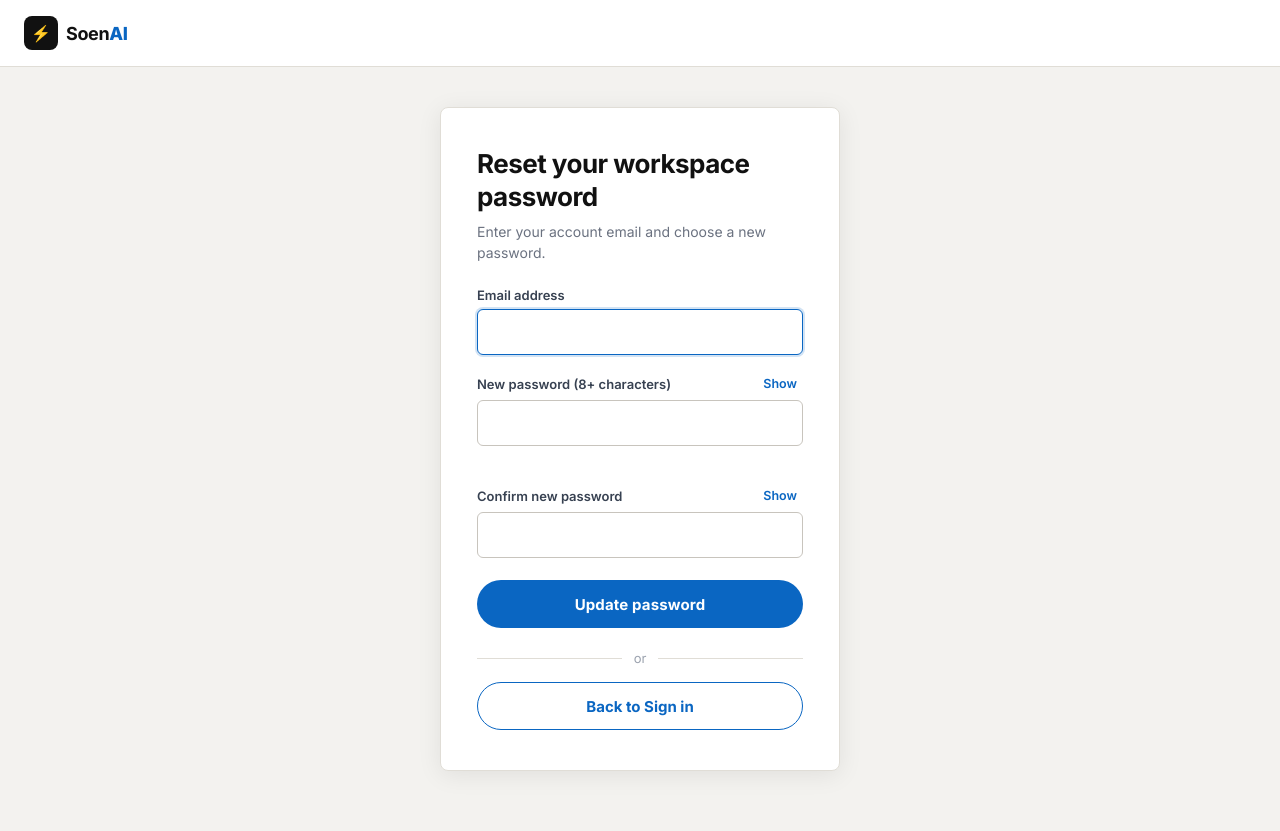
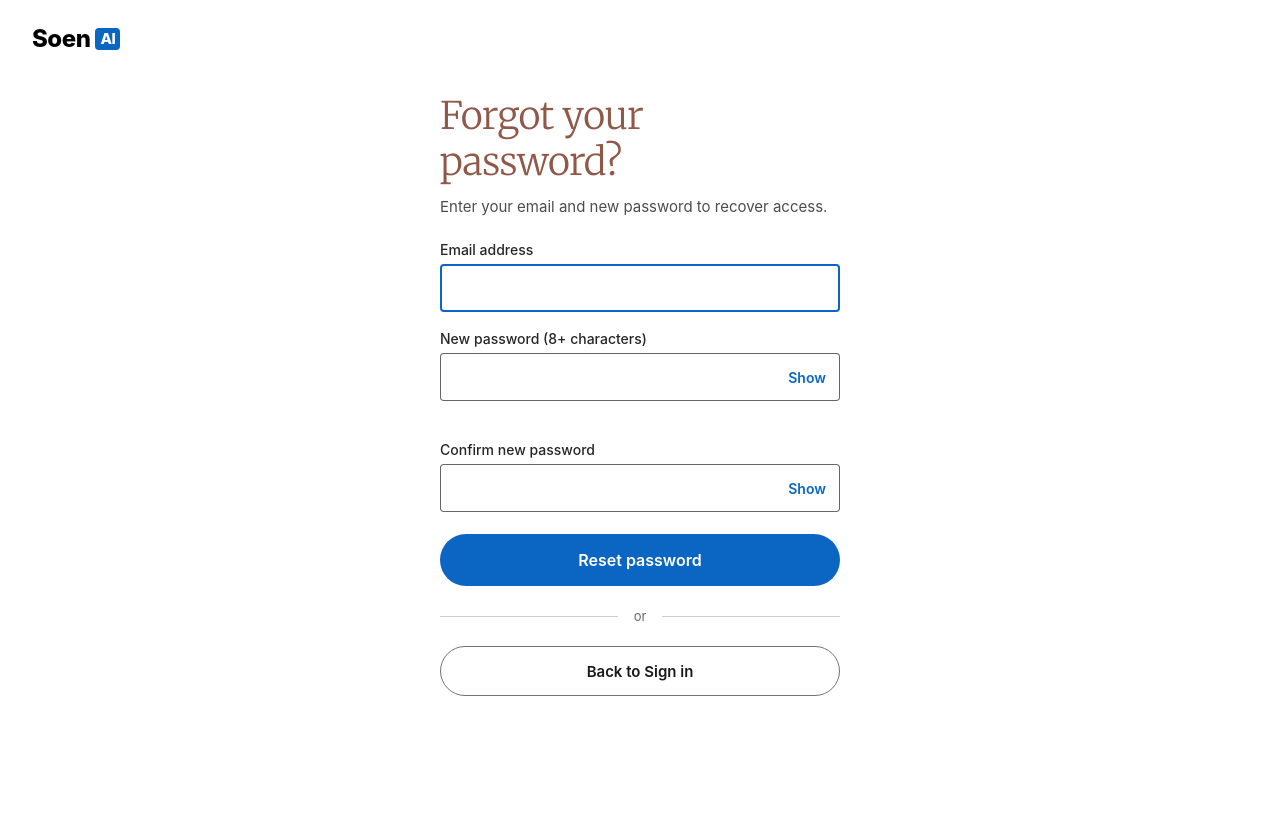
Before and after one commit to np9273903-del/AiChatBot, a PHP site: page /soen-php/forgot-password.php in a window 1280 px wide. After the commit the page ends 696 px from the top, so only its background shows below. Run offline with PHP 8.4, Linux system fonts and the light colour scheme.

Commit message:
Pixel-perfect LinkedIn redesign for Login, Signup, and Forgot-password with dedicated auth-clean.css

```diff
--- /dev/null
+++ b/assets/css/auth-clean.css
@@ -0,0 +1,301 @@
+/* ==========================================================================
+   SOEN AI - CLEAN AUTHENTICATION STYLES (LINKEDIN INSPIRED)
+   Pages: login.html, register.html, forgot-password.php
+   ========================================================================== */
+
+* {
+    box-sizing: border-box;
+    margin: 0;
+    padding: 0;
+}
+
+body.auth-clean-body {
+    background-color: #ffffff !important;
+    color: #191919;
+    font-family: -apple-system, BlinkMacSystemFont, 'Segoe UI', Roboto, Helvetica, Arial, sans-serif;
+    min-height: 100vh;
+    overflow-y: auto !important;
+    height: auto !important;
+    display: flex;
+    flex-direction: column;
+}
+
+/* ── Top Header / Logo ── */
+.auth-clean-header {
+    padding: 24px 32px 16px;
+    background: #ffffff;
+    display: flex;
+    align-items: center;
+}
+
+.auth-clean-logo {
+    display: inline-flex;
+    align-items: center;
+    gap: 3px;
+    text-decoration: none;
+    font-size: 24px;
+    font-weight: 700;
+    letter-spacing: -0.02em;
+    color: #111111;
+}
+
+.auth-clean-logo .logo-word {
+    font-weight: 800;
+    color: #000000;
+}
+
+.auth-clean-logo .logo-badge {
+    background: #0A66C2;
+    color: #ffffff;
+    border-radius: 4px;
+    font-size: 15px;
+    font-weight: 800;
+    padding: 2px 5px;
+    margin-left: 2px;
+    line-height: 1.2;
+    display: inline-flex;
+    align-items: center;
+    justify-content: center;
+}
+
+/* ── Main Wrapper & Container ── */
+.auth-clean-wrapper {
+    flex: 1;
+    display: flex;
+    flex-direction: column;
+    justify-content: flex-start;
+    align-items: center;
+    padding: 24px 20px 60px;
+    width: 100%;
+}
+
+.auth-clean-container {
+    width: 100%;
+    max-width: 400px;
+    background: #ffffff;
+}
+
+/* ── Warm Terracotta Serif Heading (Identical to LinkedIn Screenshot) ── */
+.auth-clean-title {
+    font-family: 'Merriweather', -apple-system-headline, Georgia, 'Times New Roman', serif;
+    font-size: 38px;
+    font-weight: 300;
+    line-height: 1.22;
+    color: #8F5849;
+    letter-spacing: -0.015em;
+    margin-bottom: 28px;
+}
+
+.auth-clean-sub {
+    font-size: 15px;
+    color: rgba(0, 0, 0, 0.7);
+    margin-top: -18px;
+    margin-bottom: 24px;
+    line-height: 1.45;
+}
+
+/* ── Form & Field Layout ── */
+.auth-clean-form {
+    display: flex;
+    flex-direction: column;
+    width: 100%;
+}
+
+.auth-field {
+    margin-bottom: 18px;
+    position: relative;
+}
+
+.auth-field label {
+    display: block;
+    font-size: 14px;
+    font-weight: 500;
+    color: rgba(0, 0, 0, 0.85);
+    margin-bottom: 6px;
+}
+
+.auth-field input {
+    width: 100%;
+    height: 48px;
+    border: 1px solid rgba(0, 0, 0, 0.6);
+    border-radius: 4px;
+    padding: 0 14px;
+    font-size: 15px;
+    color: #000000;
+    background: #ffffff;
+    box-sizing: border-box;
+    outline: none;
+    transition: border-color 0.15s ease, box-shadow 0.15s ease;
+    font-family: inherit;
+}
+
+.auth-field input:focus {
+    border: 2px solid #0A66C2;
+    box-shadow: none;
+    padding: 0 13px; /* account for 2px border */
+}
+
+/* Password wrapper with inline Show/Hide toggle */
+.auth-pw-wrap {
+    position: relative;
+    width: 100%;
+}
+
+.auth-pw-wrap input {
+    padding-right: 64px !important;
+}
+
+.auth-pw-toggle {
+    position: absolute;
+    right: 0;
+    top: 0;
+    bottom: 0;
+    height: 100%;
+    background: none;
+    border: none;
+    color: #0A66C2;
+    font-size: 14px;
+    font-weight: 600;
+    padding: 0 14px;
+    cursor: pointer;
+    font-family: inherit;
+    display: inline-flex;
+    align-items: center;
+    justify-content: center;
+}
+
+.auth-pw-toggle:hover {
+    color: #004182;
+    text-decoration: underline;
+}
+
+/* Forgot Password Link */
+.auth-forgot-link {
+    display: inline-block;
+    color: #0A66C2;
+    font-size: 14px;
+    font-weight: 600;
+    text-decoration: none;
+    margin-top: 4px;
+    margin-bottom: 22px;
+}
+
+.auth-forgot-link:hover {
+    color: #004182;
+    text-decoration: underline;
+}
+
+/* ── Primary Pill Button (Sign In / Agree & Join) ── */
+.btn-auth-primary {
+    display: flex;
+    align-items: center;
+    justify-content: center;
+    width: 100%;
+    height: 52px;
+    border-radius: 28px;
+    border: none;
+    background: #0A66C2;
+    color: #ffffff !important;
+    font-size: 16px;
+    font-weight: 600;
+    cursor: pointer;
+    text-decoration: none;
+    margin-top: 4px;
+    transition: background-color 0.15s ease;
+    font-family: inherit;
+}
+
+.btn-auth-primary:hover {
+    background: #004182;
+    text-decoration: none;
+}
+
+.btn-auth-primary:active {
+    background: #003366;
+}
+
+/* ── Divider ("or") ── */
+.auth-divider {
+    display: flex;
+    align-items: center;
+    margin: 22px 0;
+    color: rgba(0, 0, 0, 0.6);
+    font-size: 13px;
+    text-align: center;
+}
+
+.auth-divider::before,
+.auth-divider::after {
+    content: '';
+    flex: 1;
+    height: 1px;
+    background: rgba(0, 0, 0, 0.2);
+}
+
+.auth-divider span {
+    padding: 0 16px;
+}
+
+/* ── Secondary Outline Pill Buttons ── */
+.btn-auth-secondary {
+    display: flex;
+    align-items: center;
+    justify-content: center;
+    gap: 10px;
+    width: 100%;
+    height: 50px;
+    border-radius: 28px;
+    border: 1px solid #717171;
+    background: #ffffff;
+    color: rgba(0, 0, 0, 0.9) !important;
+    font-size: 15px;
+    font-weight: 600;
+    text-decoration: none;
+    cursor: pointer;
+    margin-bottom: 14px;
+    transition: background-color 0.15s ease, border-color 0.15s ease, box-shadow 0.15s ease;
+    font-family: inherit;
+    box-sizing: border-box;
+}
+
+.btn-auth-secondary:hover {
+    background: rgba(0, 0, 0, 0.04);
+    border-color: rgba(0, 0, 0, 0.9);
+    box-shadow: 0 0 0 1px rgba(0, 0, 0, 0.9);
+    text-decoration: none;
+}
+
+.btn-auth-secondary svg {
+    flex-shrink: 0;
+}
+
+/* ── Feedback Messages ── */
+.error-msg {
+    background: #fef2f2;
+    border: 1px solid #fca5a5;
+    color: #dc2626;
+    padding: 12px 14px;
+    border-radius: 6px;
+    font-size: 13.5px;
+    font-weight: 500;
+    margin-bottom: 18px;
+    display: none;
+}
+.error-msg.show { display: block; }
+
+.success-msg {
+    background: #f0fdf4;
+    border: 1px solid #86efac;
+    color: #16a34a;
+    padding: 12px 14px;
+    border-radius: 6px;
+    font-size: 13.5px;
+    font-weight: 500;
+    margin-bottom: 18px;
+    display: none;
+}
+.success-msg.show { display: block; }
+
+/* Password strength */
+.strength { margin-top: 6px; min-height: 16px; }
+#resetStrength { font-size: 12px; font-weight: 600; }
--- a/forgot-password.php
+++ b/forgot-password.php
@@ -6,27 +6,27 @@ if (current_user()) { header('Location: home.php'); exit; }
 <html lang="en">
 <head>
 <meta charset="UTF-8">
-<title>Reset Password - Soen AI</title>
+<title>Reset Password | Soen AI</title>
 <meta name="viewport" content="width=device-width, initial-scale=1.0">
 <link rel="preconnect" href="https://fonts.googleapis.com">
 <link rel="preconnect" href="https://fonts.gstatic.com" crossorigin>
-<link rel="stylesheet" href="https://fonts.googleapis.com/css2?family=Inter:wght@300;400;500;600;700;800&family=JetBrains+Mono:wght@400;500;600&display=swap">
-<link rel="stylesheet" href="assets/css/style.css?v=14.0">
+<link rel="stylesheet" href="https://fonts.googleapis.com/css2?family=Merriweather:wght@300;400;700&display=swap">
+<link rel="stylesheet" href="assets/css/auth-clean.css?v=20.0">
 </head>
 <body class="auth-clean-body">
 
-<!-- Clean Top Header with Logo -->
+<!-- Header Logo -->
 <header class="auth-clean-header">
     <a href="login.html" class="auth-clean-logo">
-        <span class="auth-logo-badge">⚡</span>
-        <span class="auth-logo-text">Soen<strong>AI</strong></span>
+        <span class="logo-word">Soen</span><span class="logo-badge">AI</span>
     </a>
 </header>
 
 <div class="auth-clean-wrapper">
     <main class="auth-clean-container">
-        <h1 class="auth-clean-title">Reset your workspace password</h1>
-        <p class="auth-clean-sub">Enter your account email and choose a new password.</p>
+        <!-- LinkedIn-style warm terracotta serif heading -->
+        <h1 class="auth-clean-title">Forgot your<br>password?</h1>
+        <p class="auth-clean-sub">Enter your email and new password to recover access.</p>
 
         <div class="error-msg" id="resetError"></div>
         <div class="success-msg" id="resetSuccess"></div>
@@ -38,23 +38,23 @@ if (current_user()) { header('Location: home.php'); exit; }
             </div>
 
             <div class="auth-field">
-                <div class="auth-field-row">
-                    <label for="newPassword">New password (8+ characters)</label>
+                <label for="newPassword">New password (8+ characters)</label>
+                <div class="auth-pw-wrap">
+                    <input type="password" id="newPassword" minlength="8" required autocomplete="new-password">
                     <button type="button" class="auth-pw-toggle" data-target="newPassword">Show</button>
                 </div>
-                <input type="password" id="newPassword" minlength="8" required autocomplete="new-password">
                 <div class="strength"><span id="resetStrength"></span></div>
             </div>
 
             <div class="auth-field">
-                <div class="auth-field-row">
-                    <label for="confirmPassword">Confirm new password</label>
+                <label for="confirmPassword">Confirm new password</label>
+                <div class="auth-pw-wrap">
+                    <input type="password" id="confirmPassword" minlength="8" required autocomplete="new-password">
                     <button type="button" class="auth-pw-toggle" data-target="confirmPassword">Show</button>
                 </div>
-                <input type="password" id="confirmPassword" minlength="8" required autocomplete="new-password">
             </div>
 
-            <button class="btn-auth-primary" id="resetSubmit" type="submit">Update password</button>
+            <button class="btn-auth-primary" id="resetSubmit" type="submit">Reset password</button>
 
             <div class="auth-divider">
                 <span>or</span>
```
Also changed, not shown: login.html (+29 -17 lines), register.html (+25 -13 lines).
